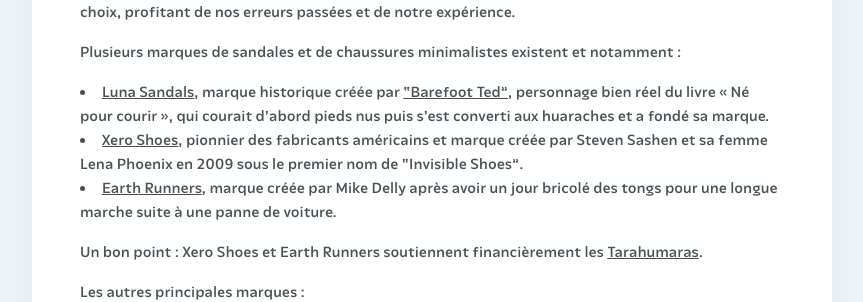
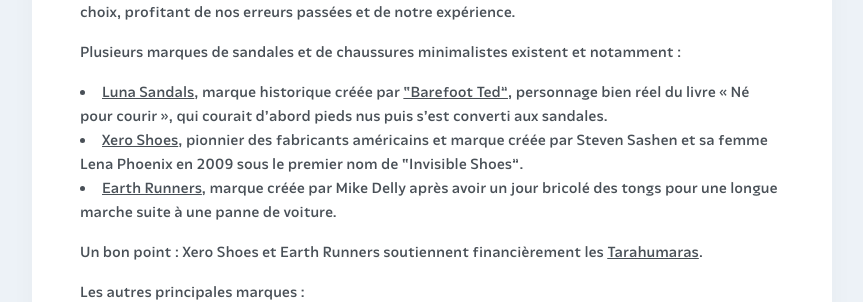
Before and after one commit to courirpaleo/courirpaleo.github.io, a Jekyll site: the page built from _pages/ressources.md, in a window 1280 px wide and 900 px high, scrolled down 8186 px. Shown: the part 179-481 px from the top of the window, without its empty margins (208-1071 px from the left). Built offline with Jekyll 4.4.1, drawn with Linux system fonts in a browser that asks for light colours; some web fonts are replaced.

Commit message:
Update ressources.md

```diff
--- a/_pages/ressources.md
+++ b/_pages/ressources.md
@@ -87,7 +87,7 @@
 Que vous vouliez courir pieds nus, fabriquer vos propres sandales, les acheter toutes faites ou opter plutôt pour des chaussures minimalistes fermées, nous sommes là pour vous aider à faire le bon choix, profitant de nos erreurs passées et de notre expérience.
 
 Plusieurs marques de sandales et de chaussures minimalistes existent et notamment&nbsp;:
-- [Luna Sandals](https://lunasandals.com/pages/roots-of-luna-sandals), marque historique créée par ["Barefoot Ted"](https://www.barefootted.com/bio), personnage bien réel du livre «&nbsp;Né pour courir&nbsp;», qui courait d'abord pieds nus puis s'est converti aux huaraches et a fondé sa marque.
+- [Luna Sandals](https://lunasandals.com/pages/roots-of-luna-sandals), marque historique créée par ["Barefoot Ted"](https://www.barefootted.com/bio), personnage bien réel du livre «&nbsp;Né pour courir&nbsp;», qui courait d'abord pieds nus puis s'est converti aux sandales.
 - [Xero Shoes](https://xeroshoes.com/xero-shoes-story), pionnier des fabricants américains et marque créée par Steven Sashen et sa femme Lena Phoenix en 2009 sous le premier nom de "Invisible Shoes".
 - [Earth Runners](https://www.earthrunners.com/pages/about-us), marque créée par Mike Delly après avoir un jour bricolé des tongs pour une longue marche suite à une panne de voiture.
 
```
